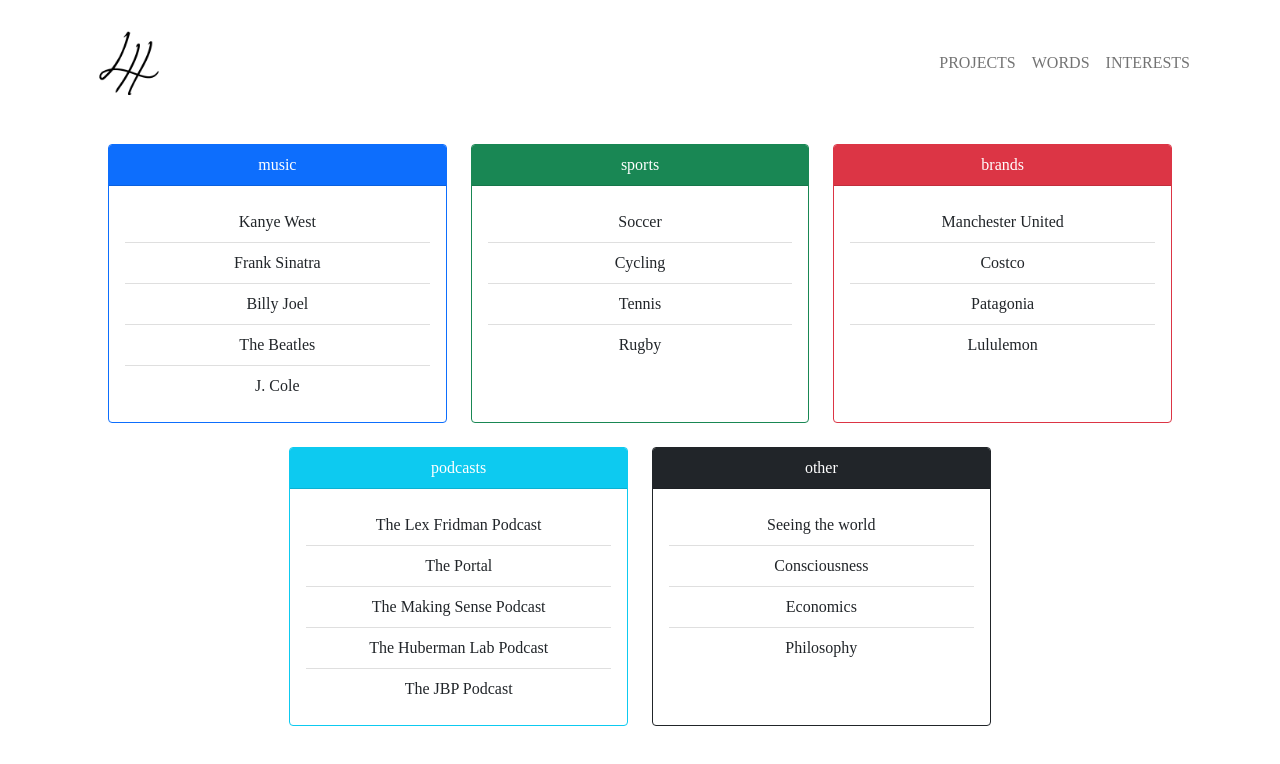
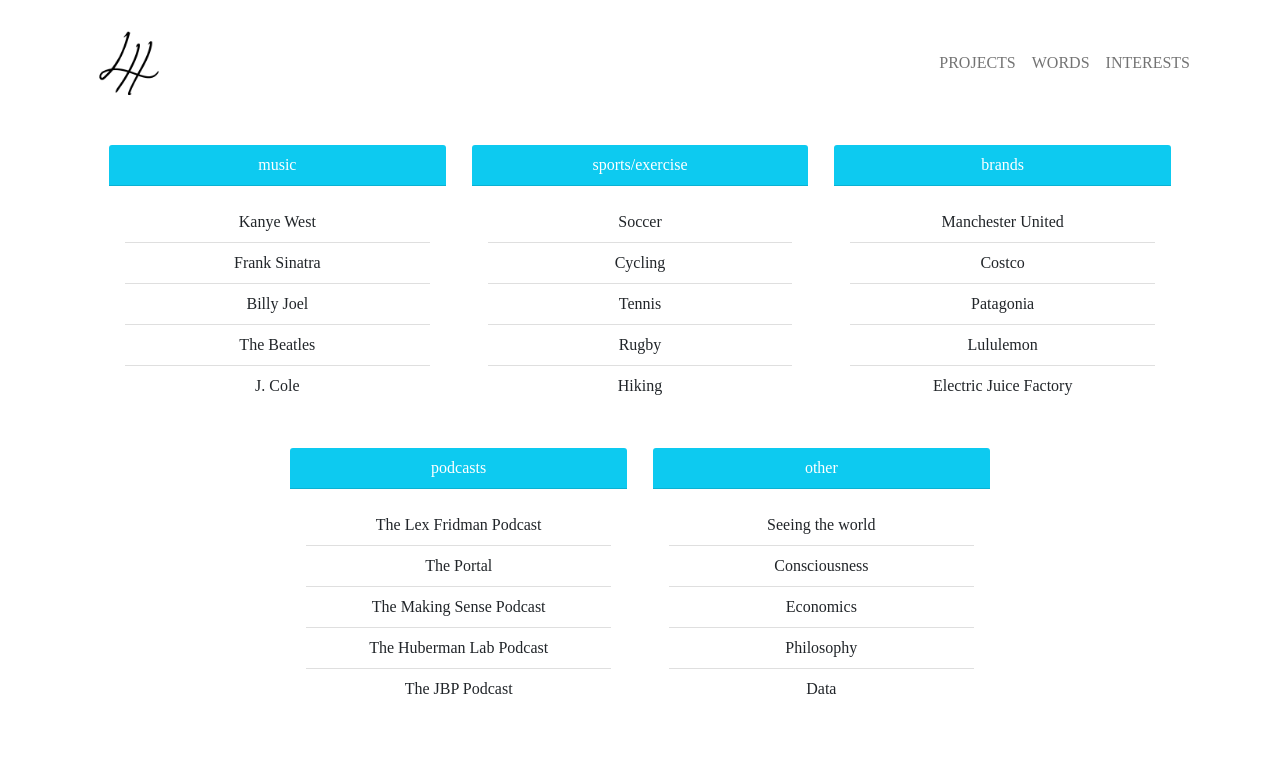
Before and after one commit to liamhildreth/liamind, a React (Create React App) app: page /interests in a window 1280 px wide. Shown: the top 764 px of the page. Built offline with nearby package versions, Linux system fonts and the light colour scheme.

Commit message:
updates-oct-3

```diff
--- a/src/Components/Interests/interests.js
+++ b/src/Components/Interests/interests.js
@@ -8,10 +8,10 @@
         <br />
         <br />
         <br />
-        <div class="row justify-content-center row-cols-1 row-cols-sm-2 row-cols-md-3 px-5 mx-5 g-4">
+        <div class="row justify-content-center row-cols-1 row-cols-sm-2 row-cols-md-3 px-lg-5 mx-5 g-4">
           <div class="col">
-            <div class="card h-100 border-primary">
-              <div class="card-header bg-primary text-white">music</div>
+            <div class="card h-100 border-white">
+              <div class="card-header bg-info text-white">music</div>
               <div class="card-body">
                 <ul class="list-group list-group-flush">
                   <li class="list-group-item">Kanye West</li>
@@ -24,21 +24,23 @@
             </div>
           </div>
           <div class="col">
-            <div class="card h-100 border-success">
-              <div class="card-header bg-success text-white">sports</div>
+            <div class="card h-100 border-white">
+              <div class="card-header bg-info text-white">sports/exercise</div>
               <div class="card-body">
                 <ul class="list-group list-group-flush">
                   <li class="list-group-item">Soccer</li>
                   <li class="list-group-item">Cycling</li>
                   <li class="list-group-item">Tennis</li>
                   <li class="list-group-item">Rugby</li>
+                  <li class="list-group-item">Hiking</li>
+
                 </ul>
               </div>
             </div>
           </div>
           <div class="col">
-            <div class="card h-100 border-danger">
-              <div class="card-header bg-danger text-white">brands</div>
+            <div class="card h-100 border-white">
+              <div class="card-header bg-info text-white">brands</div>
 
               <div class="card-body">
                 <ul class="list-group list-group-flush">
@@ -46,12 +48,14 @@
                   <li class="list-group-item">Costco</li>
                   <li class="list-group-item">Patagonia</li>
                   <li class="list-group-item">Lululemon</li>
+                  <li class="list-group-item">Electric Juice Factory</li>
+
                 </ul>
               </div>
             </div>
           </div>
           <div class="col">
-            <div class="card h-100 border-info">
+            <div class="card h-100 border-white">
               <div class="card-header text-white bg-info">podcasts</div>
               <div class="card-body">
                 <ul class="list-group list-group-flush">
@@ -65,14 +69,15 @@
             </div>
           </div>
           <div class="col">
-            <div class="card h-100 border-dark">
-              <div class="card-header bg-dark text-white">other</div>
+            <div class="card h-100 border-white">
+              <div class="card-header bg-info text-white">other</div>
               <div class="card-body">
                 <ul class="list-group list-group-flush">
                   <li class="list-group-item">Seeing the world</li>
                   <li class="list-group-item">Consciousness</li>
                   <li class="list-group-item">Economics</li>
                   <li class="list-group-item">Philosophy</li>
+                  <li class="list-group-item">Data</li>
                 </ul>
               </div>
             </div>
--- a/src/Components/Projects/projects.js
+++ b/src/Components/Projects/projects.js
@@ -8,14 +8,14 @@
   Container,
   Row,
   Col,
-  Toast
+  Toast,
 } from "react-bootstrap";
 import capella from "../../capella.png";
 import tbird from "../../tbird.png";
 import logo from "../../lh.png";
 import { v4 as uuidv4 } from "uuid";
 import axios from "axios";
-import ReactTooltip from 'react-tooltip';
+import ReactTooltip from "react-tooltip";
 
 class projects extends Component {
   constructor(props) {
@@ -61,7 +61,6 @@
 
     this.setShow();
     this.resetstate();
-
   }
 
   resetstate() {
@@ -97,21 +96,27 @@
         <br />
         <Row className="pt-5">
           <Col xs={12} md={3} className="my-auto">
-              <a  href="https://www.feedbackmarket.ca" target="_blank">
-                <Image src={capella} data-tip data-for="capella" width="50px" fluid />
+            <a href="https://www.feedbackmarket.ca" target="_blank">
+              <Image
+                src={capella}
+                data-tip
+                data-for="capella"
+                width="60px"
+                fluid
+              />
             </a>
             <ReactTooltip id="capella" type="dark">
               <span>Click me</span>
             </ReactTooltip>
           </Col>
           <Col xs={12} md={6} className="py-4 py-md-0 my-auto">
-            A company I founded with my roommate &nbsp;
             <a href="https://www.alexjnelson.ca" rel="noreferrer">
               Alex Nelson
             </a>
-            &nbsp; that's aiming to disrupt the way brands engage with their
-            consumers, through creating a market in which consumers can monetize
-            their own thoughts.
+            &nbsp; and I are on a mission to return value to the people that
+            create it. Capella is a feedback market where consumers barter their
+            time, opinions, and data in exchange for Vox that can be spent on
+            product/service discounts from the brands in our network.
           </Col>
           <Col xs={12} md={3} className="my-auto">
             <Button
@@ -126,8 +131,8 @@
                 <Modal.Title>{this.state.title} Feedback</Modal.Title>
               </Modal.Header>
               <Modal.Body>
-                If you have an comments, questions, or general feedback for this
-                project let me know in the box below!
+                If you have any comments, questions, or general feedback for
+                this project let me know in the box below!
                 <br />
                 <br />
                 <>
--- a/src/Components/Words/words.js
+++ b/src/Components/Words/words.js
@@ -7,9 +7,7 @@
 import moth from "../../moth.jpg";
 import hdt from "../../hdt.jpg";
 import geb from "../../geb.jpg";
-import detroit from "../../detroitbigthree.pdf";
-import fifa from "../../fifa.pdf";
-import fingers from "../../fingers.pdf";
+import themaster from "../../tmahe.jpg"
 
 class words extends Component {
   render() {
@@ -22,12 +20,12 @@
         <br />
 
         <div className="row">
-          <div className="col-6 pe-4 border-right border-md">
+          <div className="col-12 col-md-6 pe-4 border-right border-md">
             <h2>read</h2>
             <h5 className="titles text-center text-lg-start">
               favourite books
             </h5>
-            <div class="row row-cols-1 row-cols-md-2 row-cols-lg-3 row-cols-xl-4 g-4">
+            <div class="row row-cols-2 row-cols-md-2 row-cols-lg-3 row-cols-xl-4 g-4">
               <div class="col">
                 <div class="card h-100">
                   <img src={breath} class="card-img-top" alt="..."></img>
@@ -69,7 +67,7 @@
             <h5 className="titles text-center text-lg-start">
               favourite essays
             </h5>
-            <div class="row row-cols-1 row-cols-md-2 row-cols-lg-3 row-cols-xl-3 g-4">
+            <div class="row row-cols-2 row-cols-md-2 row-cols-lg-3 row-cols-xl-3 g-4">
               <div class="col">
                 <div class="card h-100">
                   <img src={moth} class="card-img-top" alt="..."></img>
@@ -95,7 +93,7 @@
             <h5 className="titles text-center text-lg-start">
               favourite poems
             </h5>
-            <div class="row row-cols-1 row-cols-md-2 row-cols-lg-3 row-cols-xl-3 g-4">
+            <div class="row row-cols-2 row-cols-md-2 row-cols-lg-3 row-cols-xl-3 g-4">
               <div class="col">
                 <div class="card h-100">
                   <div class="card-body">
@@ -117,7 +115,7 @@
             <h5 className="titles text-center text-lg-start">
               currently reading
             </h5>
-            <div class="row row-cols-1 row-cols-md-2 row-cols-lg-3 row-cols-xl-4 g-4">
+            <div class="row row-cols-2 row-cols-md-2 row-cols-lg-3 row-cols-xl-4 g-4">
               <div class="col">
                 <div class="card h-100">
                   <img src={geb} class="card-img-top" alt="..."></img>
@@ -127,9 +125,18 @@
                   </div>
                 </div>
               </div>
+              <div class="col">
+                <div class="card h-100">
+                  <img src={themaster} class="card-img-top" alt="..."></img>
+                  <div class="card-body">
+                    <h5 class="card-title">The Master and His Emissary</h5>
+                    <p class="body">By  Iain McGilchrist</p>
+                  </div>
+                </div>
+              </div>
             </div>
           </div>
-          <div className="col-6 ps-4 border-left">
+          <div className="col-12 col-md-6 ps-4 border-left">
             <h2>write</h2>
             <br />
             <div class="row row-cols-1  row-cols-lg-2  g-4">
```
Also changed, not shown: src/tmahe.jpg (added). Lines whose indentation alone changed are shown as unchanged.
